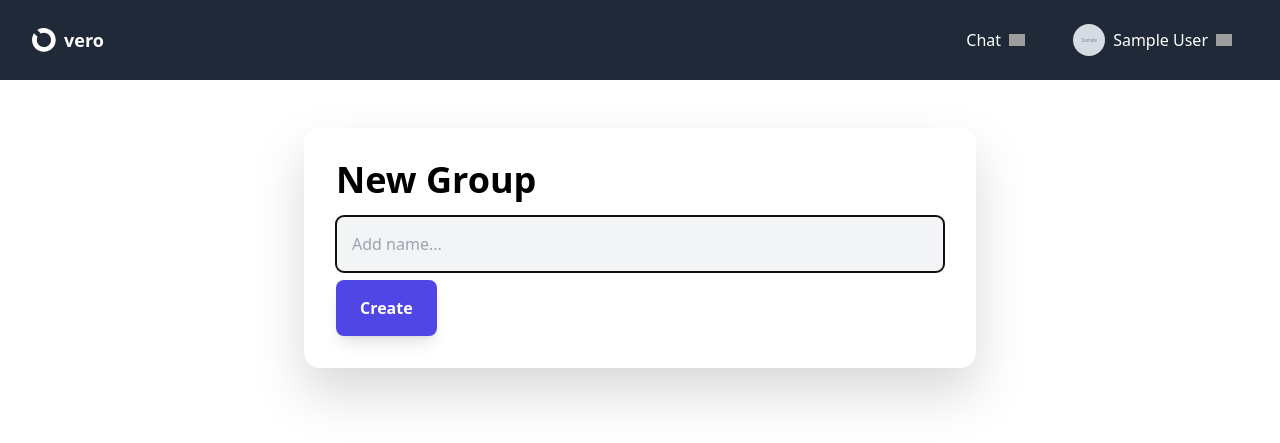
After one commit to saahilll/vero, a Django app: page /chat/new_groupchat/ in a window 1280 px wide. The commit adds this page. Shown: the top 443 px of the page. Run offline with Django 5.2, Linux system fonts and the light colour scheme; a user stored in the database is signed in; tables that the repository leaves empty hold one stand-in row (values such as "Sample post"); grey boxes marked "Sample" are stand-in pictures; parts of the project's set-up code (start-up, migrations or seed data) failed here and were passed over; some libraries are stand-ins or nearby versions; grey boxes are pictures that could not be loaded.

Commit message:
add multiple functionality

```diff
--- a/a_vero/consumers.py
+++ b/a_vero/consumers.py
@@ -74,5 +74,9 @@ class ChatroomConsumer(WebsocketConsumer):
 
     def online_count_handler(self, event):
        online_count = event['online_count']
-       html = render_to_string("a_vero/partials/online_count.html", {'online_count': online_count})
+       context = {
+           'online_count': online_count,
+           'chat_group': self.chatroom
+       }
+       html = render_to_string("a_vero/partials/online_count.html", context)
        self.send(text_data=html)
--- a/a_vero/forms.py
+++ b/a_vero/forms.py
@@ -9,3 +9,28 @@ class ChatMessageCreateForm(ModelForm):
         widgets = {
             'body' : forms.TextInput(attrs= {'placeholder': 'Add Message...', 'class': 'p-4 text-black', 'maxlength' : '300', 'autofocus': True}),
         }
+
+class NewGroupForm(ModelForm):
+    class Meta:
+        model = ChatGroup
+        fields = ['groupchat_name']
+        widgets = {
+            'groupchat_name': forms.TextInput(attrs={
+                'placeholder': 'Add name...',
+                'class': 'p-4 text-black',
+                'max_length': '300',
+                'autofocus':True,
+            }),
+        }
+
+class ChatRoomEditForm(ModelForm):
+    class Meta:
+        model = ChatGroup
+        fields = ['groupchat_name']
+        widgets = {
+            'groupchat_name': forms.TextInput(attrs={
+                'class': 'p-4 text-black font-bold mb-4',
+                'max_length': '300',
+                'autofocus': True,
+            }),
+        }
--- a/a_vero/models.py
+++ b/a_vero/models.py
@@ -6,6 +6,8 @@ import shortuuid
 
 class ChatGroup(models.Model):
     group_name = models.CharField(max_length=128, unique=True, default=shortuuid.uuid)
+    groupchat_name = models.CharField(max_length=128, null=True, blank=True)
+    admin = models.ForeignKey(User, related_name='groupchats', blank=True, null=True, on_delete=models.SET_NULL)
     users_online = models.ManyToManyField(User, related_name='online_in_groups', blank=True)
     members = models.ManyToManyField(User, related_name='chat_groups', blank=True)
     is_private = models.BooleanField(default=False)
--- a/a_vero/templates/a_vero/chat_message.html
+++ b/a_vero/templates/a_vero/chat_message.html
@@ -13,8 +13,8 @@
     <li>
         <div class="flex justify-start">
             <div class="flex items-end mr-2" >
-                <a href="% url 'profile' message.author.username %">
-                    <img class="w-8 h-8 rounded-full object-cover" src=" {{ message.author.profile.avatar }}">
+                <a href="{% url 'profile' message.author.username %}">
+                    <img class="w-8 h-8 rounded-full object-cover" src="{{ message.author.profile.avatar }}">
                 </a>
             </div>
             <div class="flex items-end" >
--- /dev/null
+++ b/a_vero/templates/a_vero/create_groupchat.html
@@ -0,0 +1,11 @@
+{% extends 'layouts/box.html' %}
+
+{% block content %}
+
+<h1>New Group</h1>
+<form method="post">
+    {% csrf_token %}
+    {{ form }}
+    <button class="mt-2" type="submit">Create</button>
+</form>
+{% endblock %}
--- a/a_vero/urls.py
+++ b/a_vero/urls.py
@@ -5,4 +5,7 @@ urlpatterns = [
     path('', chat_view, name = "home"),
     path('chat/<username>', get_or_create_chatroom, name="start-chat"),
     path('chat/room/<chatroom_name>', chat_view, name="chatroom"),
+    path('chat/new_groupchat/', create_groupchat, name="new-groupchat"),
+    path('chat/edit/<chatroom_name>', chatroom_edit_view, name="edit-chatroom",),
+    path('chat/delete/<chatroom_name>', chatroom_delete_view, name="chatroom-delete",),
 ]
--- a/a_vero/views.py
+++ b/a_vero/views.py
@@ -1,5 +1,6 @@
 from django.contrib.auth.decorators import login_required
 from django.shortcuts import render, get_object_or_404, redirect
+from django.contrib import messages
 from django.http import Http404
 from a_vero.models import *
 from .forms import *
@@ -20,6 +21,13 @@ def chat_view(request, chatroom_name='public-chat'):
                 other_user = member
                 break
 
+    if chat_group.groupchat_name:
+        if request.user not in chat_group.members.all():
+            if request.user.emailaddress_set.filter(verified=True).exists():
+                chat_group.members.add(request.user)
+            else:
+                messages.warning(request, 'Please verify your email to join the chat!')
+                return redirect("profile-settings")
 
     if request.htmx:
         form = ChatMessageCreateForm(request.POST)
@@ -39,6 +47,7 @@ def chat_view(request, chatroom_name='public-chat'):
         'form': form,
         'other_user': other_user,
         'chatroom_name': chatroom_name,
+        'chat_group': chat_group
     }
 
     return render(request, 'a_vero/chat.html', context)
@@ -54,7 +63,7 @@ def get_or_create_chatroom(request, username):
     if my_chatrooms.exists():
         for chatroom in my_chatrooms:
             if other_user in chatroom.members.all():
-                chatroom =chatroom
+                chatroom = chatroom
                 break
             else:
                 chatroom = ChatGroup.objects.create(is_private = True)
@@ -64,3 +73,62 @@ def get_or_create_chatroom(request, username):
         chatroom.members.add(other_user, request.user)
 
     return redirect('chatroom', chatroom.group_name)
+
+
+@login_required
+def create_groupchat(request):
+    form = NewGroupForm()
+
+    if request.method == 'POST':
+        form = NewGroupForm(request.POST)
+        if form.is_valid():
+            new_groupchat = form.save(commit=False)
+            new_groupchat.admin = request.user
+            new_groupchat.save()
+            new_groupchat.members.add(request.user)
+            return redirect('chatroom', new_groupchat.group_name)
+    context = {
+        'form': form
+    }
+    return render(request, 'a_vero/create_groupchat.html', context)
+
+@login_required
+def chatroom_edit_view(request, chatroom_name):
+    chat_group = get_object_or_404(ChatGroup, group_name=chatroom_name)
+    if request.user != chat_group.admin:
+        raise Http404
+
+    form = ChatRoomEditForm(instance=chat_group)
+
+    if request.method == 'POST':
+        form = ChatRoomEditForm(request.POST, instance=chat_group)
+        if form.is_valid():
+            form.save()
+
+            remove_members = request.POST.getlist('remove_members')
+            for member_id in remove_members:
+                member = User.objects.get(id=member_id)
+                chat_group.members.remove(member)
+
+            return redirect('chatroom', chatroom_name)
+
+    context = {
+        'form': form,
+        'chat_group': chat_group
+    }
+
+    return render(request, 'a_vero/chatroom_edit.html', context)
+
+
+@login_required
+def chatroom_delete_view(request, chatroom_name):
+    chat_group = get_object_or_404(ChatGroup, group_name=chatroom_name)
+    if request.user != chat_group.admin:
+        raise Http404
+
+    if request.method == "POST":
+        chat_group.delete()
+        messages.success(request, 'Chatroom Deleted')
+        return redirect('home')
+
+    return render(request,'a_vero/chatroom_delete.html', {'chat_group': chat_group})
--- a/templates/base.html
+++ b/templates/base.html
@@ -104,6 +104,15 @@
         .alert-success { @apply bg-green-500 }
         .alert-warning { @apply bg-red-500 }
         .alert-danger { @apply bg-red-500 }
+        .green-dot {
+            @apply rounded-full bg-green-500 p-1.5
+        }
+        .gray-dot {
+            @apply rounded-full bg-gray-500 p-1.5
+        }
+        .grayLight-dot {
+            @apply rounded-full bg-gray-300 p-1.5
+        }
     </style>
 </head>
 <body hx-headers='{"X-CSRFToken": "{{ csrf_token }}"}' class="{% block class %}{% endblock %}">
--- a/templates/includes/header.html
+++ b/templates/includes/header.html
@@ -9,21 +9,60 @@
     <nav class="block relative">
         <ul class="navitems flex items-center justify-center h-full">
             {% if request.user.is_authenticated %}
-            <li><a href="/">Home</a></li>
+            <!-- First Dropdown: Chat Links -->
+            <li x-data="{ dropdownOpen: false }" class="relative mr-4">
+                <a @click="dropdownOpen = !dropdownOpen" @click.away="dropdownOpen = false" class="cursor-pointer select-none flex items-center gap-1">
+                    <span class="font-medium">Chat</span>
+                    <img x-bind:class="dropdownOpen && 'rotate-180 duration-300'" class="w-4" src="https://img.icons8.com/small/32/ffffff/expand-arrow.png" alt="Dropdown" />
+                </a>
+                <div x-show="dropdownOpen" x-cloak class="absolute right-0 bg-white text-black shadow rounded-lg w-40 p-2 z-20"
+                    x-transition:enter="duration-300 ease-out"
+                    x-transition:enter-start="opacity-0 -translate-y-5 scale-90"
+                    x-transition:enter-end="opacity-100 translate-y-0 scale-100">
+                    <ul class="hoverlist [&>li>a]:justify-end">
+                        <li><a href="{% url 'home' %}">Public Chat</a></li>
+                        {% for chatroom in user.chat_groups.all %}
+                        {% if chatroom.groupchat_name %}
+                        <li>
+                            <a class="leading-5 text-right" href="{% url 'chatroom' chatroom.group_name %}">
+                                {{ chatroom.groupchat_name|slice:":30" }}
+                            </a>
+                        </li>
+                        {% endif %}
+                        {% endfor %}
+                        {% for chatroom in user.chat_groups.all %}
+                            {% if chatroom.is_private %}
+                                {% for member in chatroom.members.all %}
+                                    {% if member != user %}
+                                        <li>
+                                            <a href="{% url 'chatroom' chatroom.group_name %}" class="flex items-center gap-2 hover:bg-gray-100 p-2 rounded">
+                                            <img class="h-6 w-6 rounded-full object-cover" src="{{ member.profile.avatar }}" alt="{{ member.profile.name }}" />
+                                            <span>{{ member.profile.name }}</span>
+                                            </a>
+                                        </li>
+                                    {% endif %}
+                                {% endfor %}
+                            {% endif %}
+                        {% endfor %}
+                    </ul>
+                </div>
+            </li>
+
+            <!-- Second Dropdown: Profile Options -->
             <li x-data="{ dropdownOpen: false }" class="relative">
-                <a @click="dropdownOpen = !dropdownOpen" @click.away="dropdownOpen = false" class="cursor-pointer select-none">
+                <a @click="dropdownOpen = !dropdownOpen" @click.away="dropdownOpen = false" class="cursor-pointer select-none flex items-center gap-1">
                     <img class="h-8 w-8 rounded-full object-cover" src="{{ request.user.profile.avatar }}" alt="Avatar" />
                     {{ request.user.profile.name }}
                     <img x-bind:class="dropdownOpen && 'rotate-180 duration-300'" class="w-4" src="https://img.icons8.com/small/32/ffffff/expand-arrow.png" alt="Dropdown" />
                 </a>
                 <div x-show="dropdownOpen" x-cloak class="absolute right-0 bg-white text-black shadow rounded-lg w-40 p-2 z-20"
-                x-transition:enter="duration-300 ease-out"
-                x-transition:enter-start="opacity-0 -translate-y-5 scale-90"
-                x-transition:enter-end="opacity-100 translate-y-0 scale-100"
-                >
+                    x-transition:enter="duration-300 ease-out"
+                    x-transition:enter-start="opacity-0 -translate-y-5 scale-90"
+                    x-transition:enter-end="opacity-100 translate-y-0 scale-100">
                     <ul class="hoverlist [&>li>a]:justify-end">
                         <li><a href="{% url 'profile' %}">My Profile</a></li>
                         <li><a href="{% url 'profile-edit' %}">Edit Profile</a></li>
+                        <li><a href="{% url 'new-groupchat' %}">Create Chat</a></li>
                         <li><a href="{% url 'profile-settings' %}">Settings</a></li>
                         <li><a href="{% url 'account_logout' %}">Log Out</a></li>
                     </ul>
```
Also changed, not shown: a_core/settings.py (+10 -10 lines), a_vero/templates/a_vero/chat.html (+26 -0 lines), a_vero/templates/a_vero/chatroom_delete.html (added, +15 -0 lines), a_vero/templates/a_vero/chatroom_edit.html (added, +36 -0 lines), a_vero/templates/a_vero/partials/online_count.html (+20 -2 lines), a_vero/migrations/0004_chatgroup_admin_chatgroup_groupchat_name_and_more.py (added).
